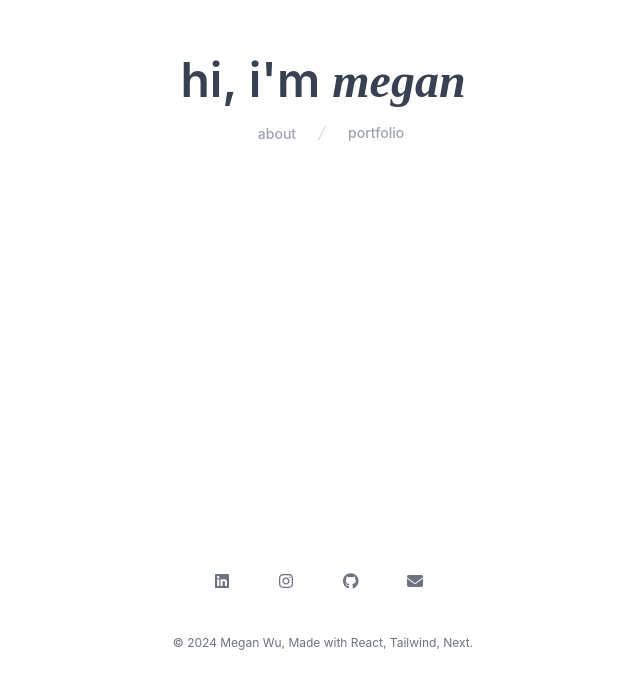
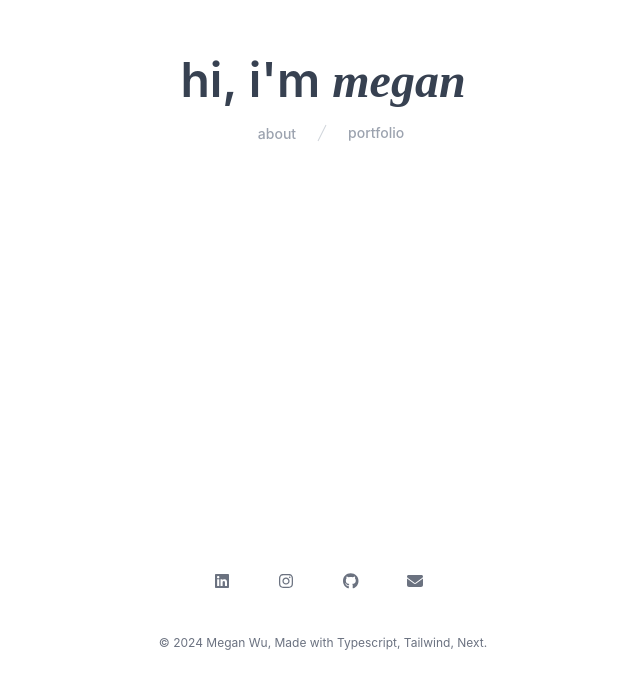
Before and after one commit to mw-171/web-portfolio, a Next.js app: page / in a window 1280 px wide. Shown: the part 232-920 px from the top of the page, without its empty margins (317-957 px from the left). Built offline with nearby package versions, Linux system fonts and the light colour scheme.

Commit message:
add gthub repo link

```diff
--- a/src/components/footer.tsx
+++ b/src/components/footer.tsx
@@ -50,9 +50,15 @@
             </a>
           </div>
         </div>
-        <p className="mt-10 text-center text-xs leading-5 text-gray-500">
-          &copy; 2024 Megan Wu, Made with React, Tailwind, Next.
-        </p>
+        <a
+          href="https://github.com/mw-171/web-portfolio"
+          target="_blank"
+          rel="noopener noreferrer"
+        >
+          <p className="mt-10 text-center text-xs leading-5 text-gray-500 hover:text-gray-900 hover:underline">
+            &copy; 2024 Megan Wu, Made with Typescript, Tailwind, Next.
+          </p>
+        </a>
       </div>
     </footer>
   );
```
